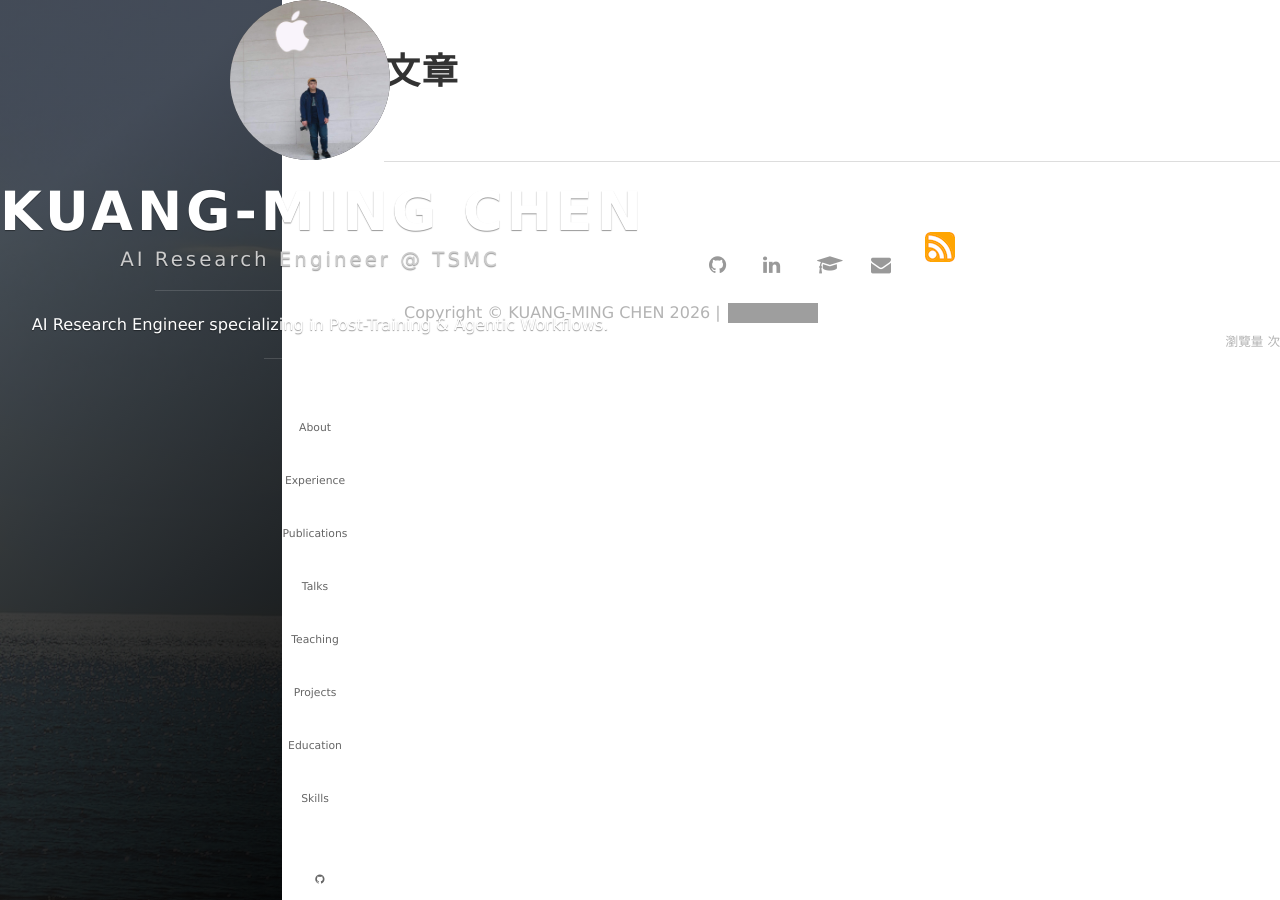
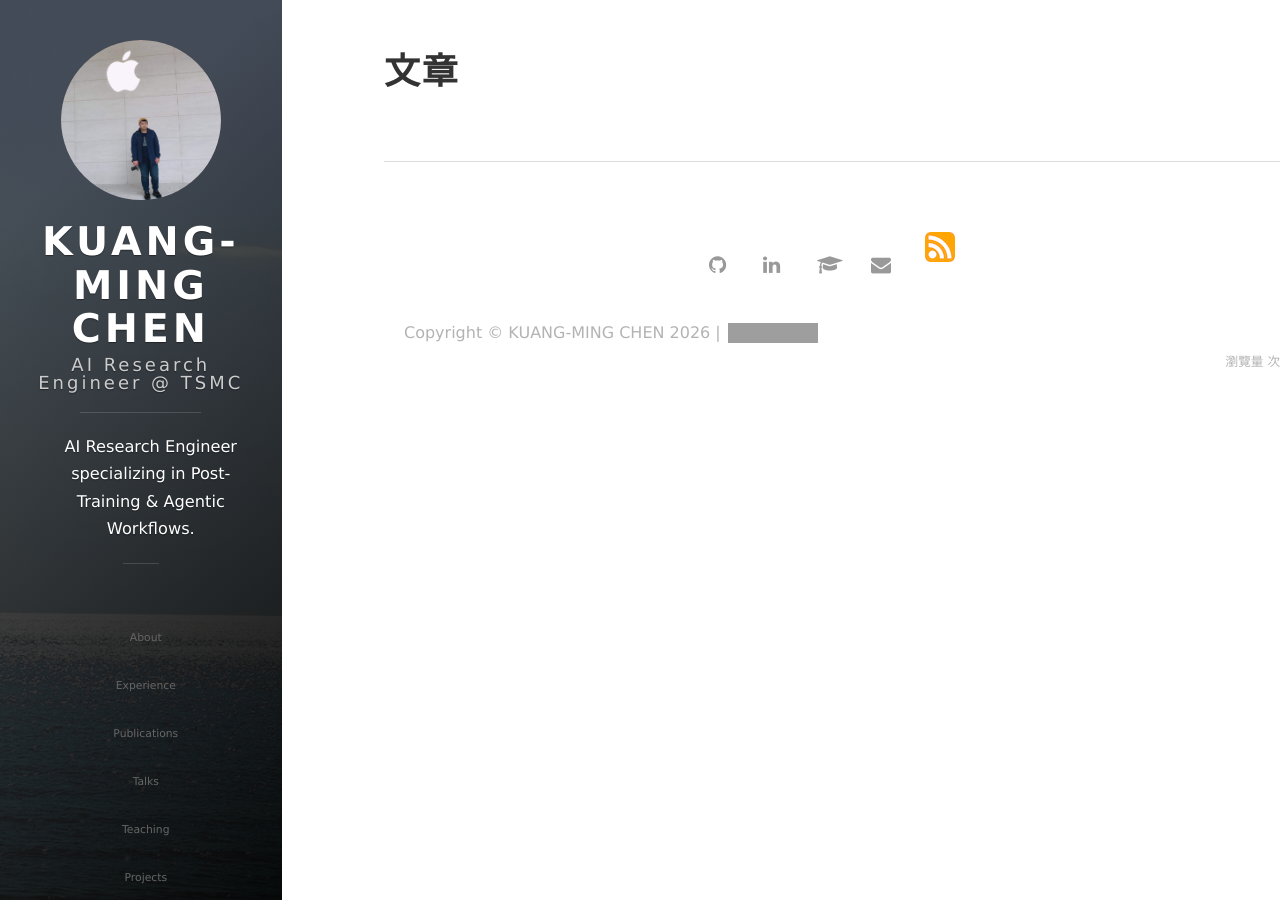
Before and after one commit to Gorden0413/Gorden0413.github.io, a Jekyll site: the page built from archive.html, in a window 1280 px wide. Built offline with Jekyll 4.4.1, drawn with Linux system fonts in a browser that asks for light colours; nearby versions of some CDN libraries; comment, search, counter and statistics services are not loaded; grey boxes are pictures that could not be loaded.

Commit message:
Fix sidebar overflow: adjust padding, title wrapping, and stack navigation vertically

```diff
--- a/css/main.css
+++ b/css/main.css
@@ -1495,3 +1495,53 @@ body {
     margin-bottom: 10px;
     display: block !important; /* Stack vertically if needed to prevent overlap */
 }
+
+/* Fixing Sidebar Overflow and Layout Issues */
+.panel-main__inner {
+    padding: 40px 20px !important; /* Reduce padding to give more space for text */
+    max-width: 100% !important;
+}
+
+.panel-title {
+    font-size: 2.2em !important; /* Slightly smaller to fit width */
+    white-space: normal !important; /* Allow wrapping if name is too long */
+    line-height: 1.1 !important;
+}
+
+.panel-subtitle {
+    font-size: 1.0em !important;
+    white-space: normal !important;
+}
+
+.nav-menu-item {
+    display: block !important;
+    margin-right: 0 !important;
+    margin-bottom: 5px !important;
+    float: none !important;
+}
+
+.nav-menu-item a {
+    font-size: 1.1em !important;
+    padding: 5px 0 !important;
+}
+
+.cover-navigation {
+    width: 100% !important;
+    margin: 20px 0 !important;
+}
+
+.navigation {
+    display: block !important;
+    width: 100% !important;
+}
+
+.navigation__item {
+    display: block !important;
+    margin: 5px 0 !important;
+}
+
+@media all and (max-width: 1100px) {
+    .panel-main__inner {
+        padding: 60px 10% !important;
+    }
+}
```
